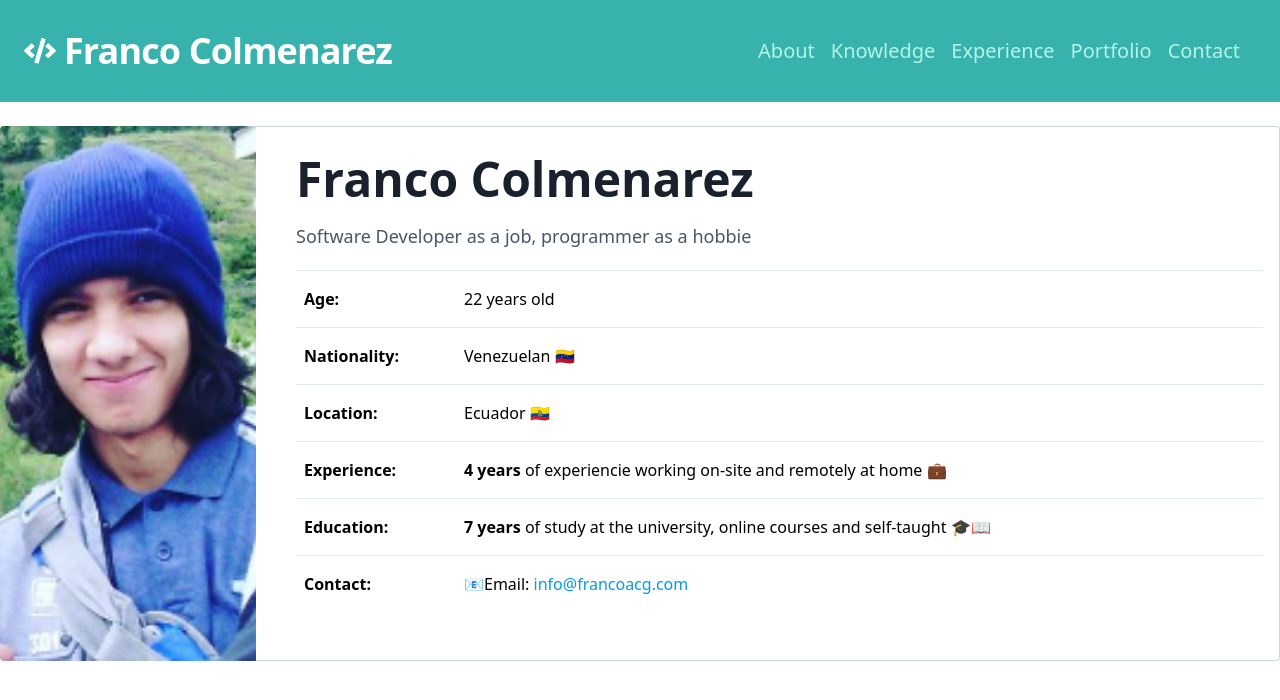
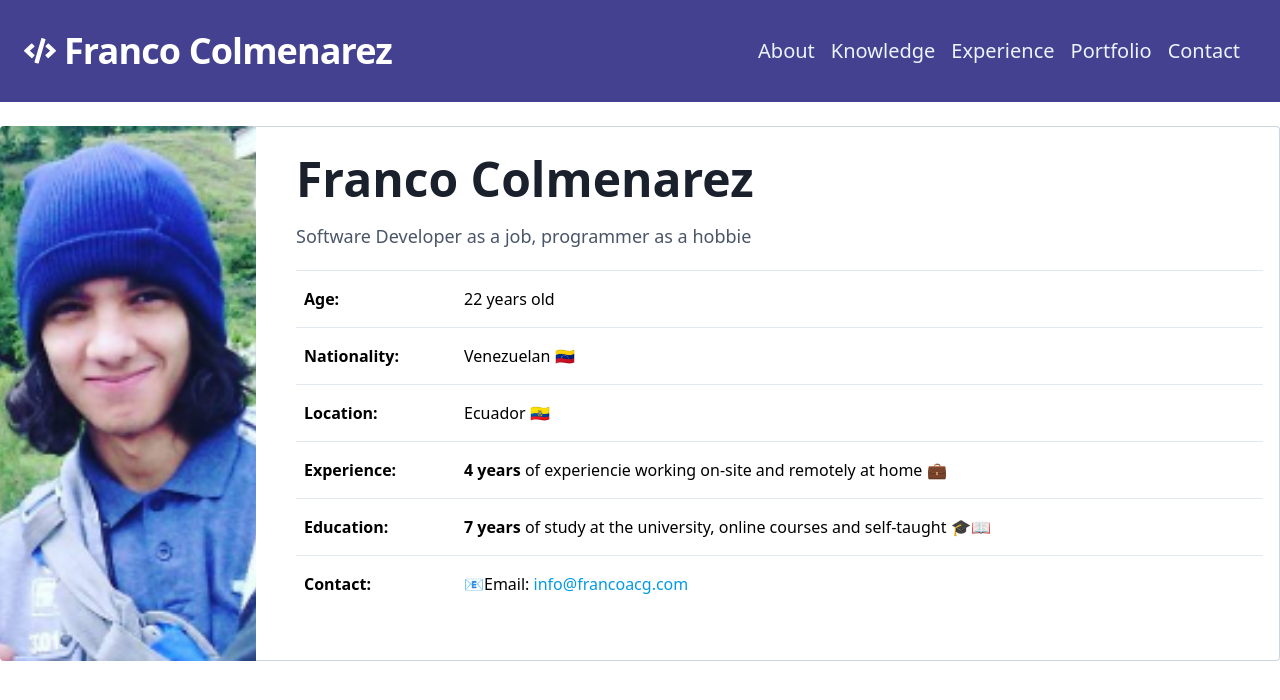
Before and after one commit to FranLMSP/new-portfolio, a Vue app: page / in a window 1280 px wide. Shown: the top 700 px of the page. Built offline with nearby package versions, Linux system fonts and the light colour scheme.

Commit message:
Header color

```diff
--- a/src/App.vue
+++ b/src/App.vue
@@ -1,30 +1,30 @@
 <template>
   <div id="app">
-    <nav class="flex items-center justify-between flex-wrap bg-teal-500 p-6">
+    <nav class="flex items-center justify-between flex-wrap bg-indigo-800 *bg-teal-500 p-6">
       <div @click="toggleLinks(false)" class="flex items-center flex-shrink-0 text-white mr-6">
         <svg class="fill-current w-8 mr-2" xmlns="http://www.w3.org/2000/svg" viewBox="0 0 640 512"><path d="M278.9 511.5l-61-17.7c-6.4-1.8-10-8.5-8.2-14.9L346.2 8.7c1.8-6.4 8.5-10 14.9-8.2l61 17.7c6.4 1.8 10 8.5 8.2 14.9L293.8 503.3c-1.9 6.4-8.5 10.1-14.9 8.2zm-114-112.2l43.5-46.4c4.6-4.9 4.3-12.7-.8-17.2L117 256l90.6-79.7c5.1-4.5 5.5-12.3.8-17.2l-43.5-46.4c-4.5-4.8-12.1-5.1-17-.5L3.8 247.2c-5.1 4.7-5.1 12.8 0 17.5l144.1 135.1c4.9 4.6 12.5 4.4 17-.5zm327.2.6l144.1-135.1c5.1-4.7 5.1-12.8 0-17.5L492.1 112.1c-4.8-4.5-12.4-4.3-17 .5L431.6 159c-4.6 4.9-4.3 12.7.8 17.2L523 256l-90.6 79.7c-5.1 4.5-5.5 12.3-.8 17.2l43.5 46.4c4.5 4.9 12.1 5.1 17 .6z"/></svg>
         <router-link to="/" class="font-semibold text-4xl tracking-tight">Franco Colmenarez</router-link>
       </div>
       <div class="block lg:hidden">
-        <button @click="toggleLinks()" class="flex items-center px-3 py-2 border rounded text-teal-200 border-teal-400 hover:text-white hover:border-white">
+        <button @click="toggleLinks()" class="flex items-center px-3 py-2 border rounded text-indigo-100 border-indigo-300 hover:text-white hover:border-white">
           <svg class="fill-current h-3 w-3" viewBox="0 0 20 20" xmlns="http://www.w3.org/2000/svg"><title>Menu</title><path d="M0 3h20v2H0V3zm0 6h20v2H0V9zm0 6h20v2H0v-2z"/></svg>
         </button>
       </div>
       <div @click="toggleLinks(false)" class="header-links w-full block flex-grow lg:flex lg:items-center lg:w-auto">
         <div class="text-xl lg:text-right lg:flex-grow " :class="{ hide: !showLinks }">
-          <router-link to="/about" class="block mt-4 lg:inline-block lg:mt-0 text-teal-200 hover:text-white mr-4">
+          <router-link to="/about" class="block mt-4 lg:inline-block lg:mt-0 text-indigo-100 hover:text-white mr-4">
             About
           </router-link>
-          <router-link to="/knowledge" class="block mt-4 lg:inline-block lg:mt-0 text-teal-200 hover:text-white mr-4">
+          <router-link to="/knowledge" class="block mt-4 lg:inline-block lg:mt-0 text-indigo-100 hover:text-white mr-4">
             Knowledge
           </router-link>
-          <router-link to="/experience" class="block mt-4 lg:inline-block lg:mt-0 text-teal-200 hover:text-white mr-4">
+          <router-link to="/experience" class="block mt-4 lg:inline-block lg:mt-0 text-indigo-100 hover:text-white mr-4">
             Experience
           </router-link>
-          <router-link to="/portfolio" class="block mt-4 lg:inline-block lg:mt-0 text-teal-200 hover:text-white mr-4">
+          <router-link to="/portfolio" class="block mt-4 lg:inline-block lg:mt-0 text-indigo-100 hover:text-white mr-4">
             Portfolio
           </router-link>
-          <router-link to="/contact" class="block mt-4 lg:inline-block lg:mt-0 text-teal-200 hover:text-white mr-4">
+          <router-link to="/contact" class="block mt-4 lg:inline-block lg:mt-0 text-indigo-100 hover:text-white mr-4">
             Contact
           </router-link>
         </div>
```
